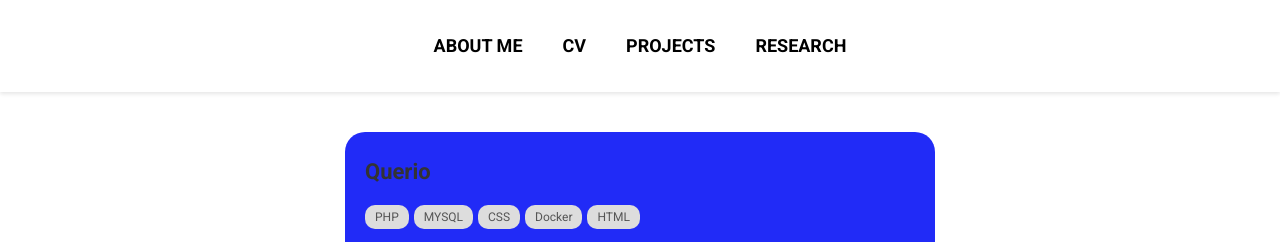
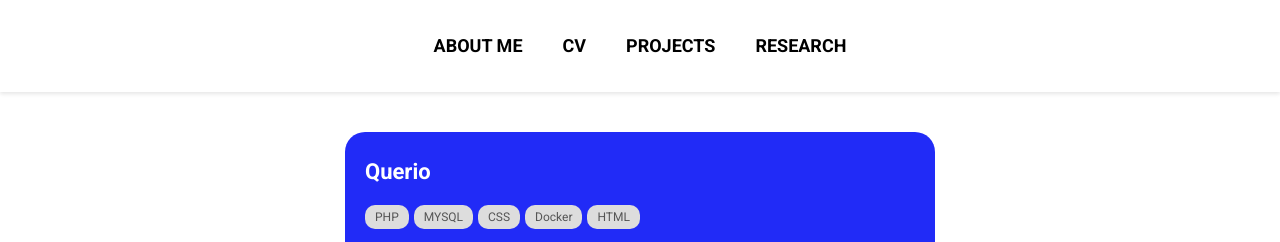
Before and after one commit to yazanmashal03/my-website, a React (Create React App) app: page /my-website/projects in a window 1280 px wide. Shown: the top 242 px of the page. Built offline with nearby package versions, Linux system fonts and the light colour scheme.

Commit message:
Changed a font color

```diff
--- a/src/ProjectCard.css
+++ b/src/ProjectCard.css
@@ -19,7 +19,6 @@
     margin: 0;
     font-size: 24px;
     font-weight: bold;
-    color: white
   }
 
   .tags {
@@ -41,6 +40,10 @@
   margin-top: 10px;
   font-size: 16px;
   line-height: 1.5;
+}
+
+.project-title{
+  color: white
 }
 
   p {
```
